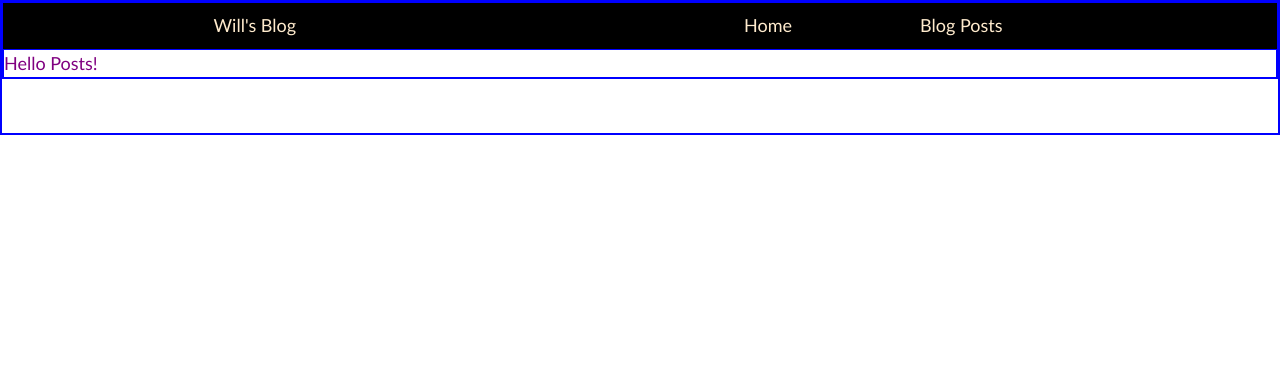
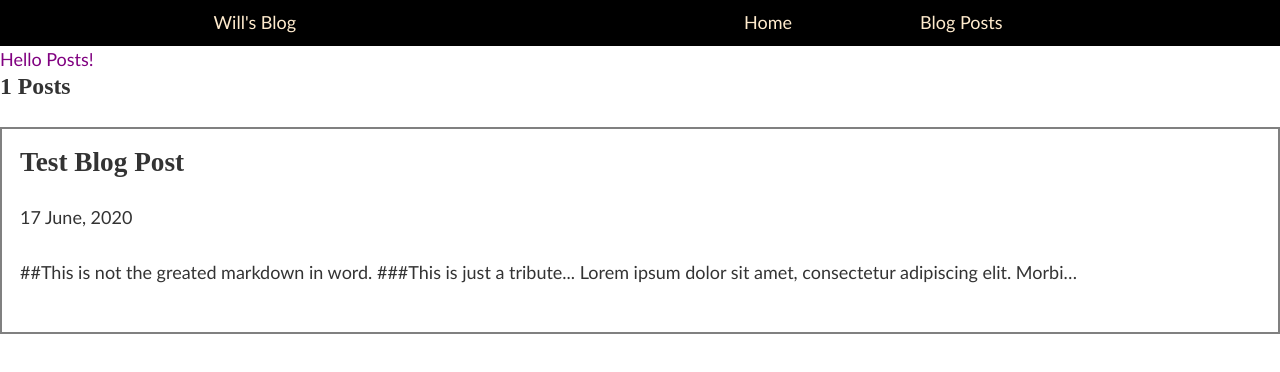
Before and after one commit to willyd332/Wills-Blog, a Gatsby site: page /posts in a window 1280 px wide. Built offline with nearby package versions, Linux system fonts and the light colour scheme; Gatsby itself is replaced by a stand-in of ours; some packages are replaced by stand-ins of ours.

Commit message:
added blog list to Blog Posts page

```diff
--- a/content/blog/firstTest/test.md
+++ b/content/blog/firstTest/test.md
@@ -1,10 +1,16 @@
 ---
-title: "Tester"
+title: "Test Blog Post"
 date: "2020-06-17"
 ---
 
-This is not the greated markdown in word.
+##This is not the greated markdown in word.
 
-This is just a tribute...
+###This is just a tribute...
+
+Lorem ipsum dolor sit amet, consectetur adipiscing elit. Morbi luctus lobortis magna at molestie. Etiam eu ex posuere, malesuada nunc nec, pharetra turpis. Fusce consequat, justo id scelerisque dignissim, nunc tellus lacinia velit, nec aliquam tellus tellus at velit. Pellentesque a magna gravida, facilisis erat non, tristique arcu. Class aptent taciti sociosqu ad litora torquent per conubia nostra, per inceptos himenaeos. Pellentesque varius maximus enim, ac venenatis nibh malesuada sed. Quisque rutrum luctus nisl et ultrices. Duis ac odio vitae est mattis malesuada. Cras ornare elit eget arcu laoreet, eu feugiat libero rutrum.
+
+Curabitur nec enim sit amet neque pellentesque volutpat. Vivamus elementum mauris sodales, venenatis eros quis, gravida quam. Nulla vestibulum iaculis hendrerit. Duis at sollicitudin sapien, non porta lorem. Aenean ut rutrum augue, id iaculis diam. Vestibulum laoreet cursus magna, eu convallis turpis suscipit ac. Nam tempor eget augue eget facilisis. Maecenas nibh ligula, dictum a commodo vel, consectetur gravida erat. Pellentesque vel hendrerit lectus. Suspendisse ac nulla enim. Curabitur tempus consequat ullamcorper. Morbi eleifend lacus non congue iaculis. Donec venenatis eget arcu quis vulputate. Quisque faucibus nibh quam.
+
+
 
 <iframe width="560" height="315" src="https://www.youtube.com/embed/lK4cX5xGiQ" frameborder="0" allowfullscreen></iframe>
--- a/src/components/styles/layout.module.css
+++ b/src/components/styles/layout.module.css
@@ -28,6 +28,6 @@
 }
 
 
-div {
+/* div {
     border: 1px solid blue;
-}
+} */
--- a/src/pages/posts.js
+++ b/src/pages/posts.js
@@ -4,7 +4,9 @@ import styles from "./styles/posts.module.css"
 
 import Layout from "../components/layout"
 
-export default function Home() {
+export default function Posts(props) {
+
+  const data = props.data.allMarkdownRemark;
 
   return (
   <Layout>
@@ -13,6 +15,28 @@ export default function Home() {
     className={styles.header}
     >
         Hello Posts!
+    </div>
+
+    <div
+    className={styles.articleList}
+    >
+      <h3>
+        {data.totalCount} Posts
+      </h3>
+      {data.edges.map(({ node }) => (
+          <div
+          className={styles.blogLink}
+          key={node.id}
+          >
+             <h2>
+               {node.frontmatter.title}
+             </h2>
+             <p>
+             {node.frontmatter.date}
+             </p>
+             <p>{node.excerpt}</p>
+          </div>
+        ))}
     </div>
 
   </Layout>
--- a/src/pages/styles/index.module.css
+++ b/src/pages/styles/index.module.css
@@ -8,6 +8,6 @@
     text-align: center;
 }
 
-div {
+/* div {
     border: 1px solid black;
-}
+} */
--- a/src/pages/styles/posts.module.css
+++ b/src/pages/styles/posts.module.css
@@ -2,7 +2,11 @@
     color: purple;
 }
 
+.blogLink {
+    border: 2px solid gray;
+    padding: 1em;
+}
 
-div {
+/* div {
     border: 1px solid black;
-}
+} */
```
Also changed, not shown: static/favicon.ico.
